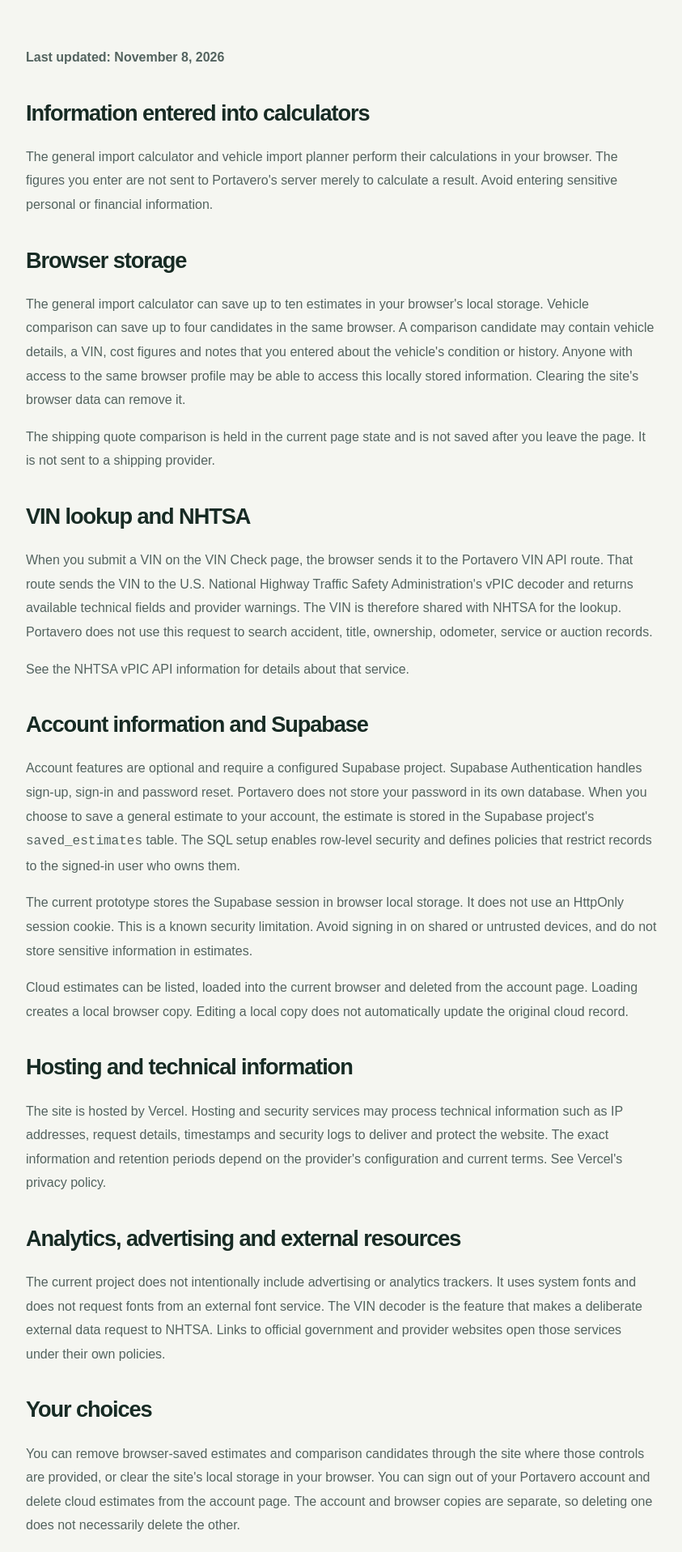
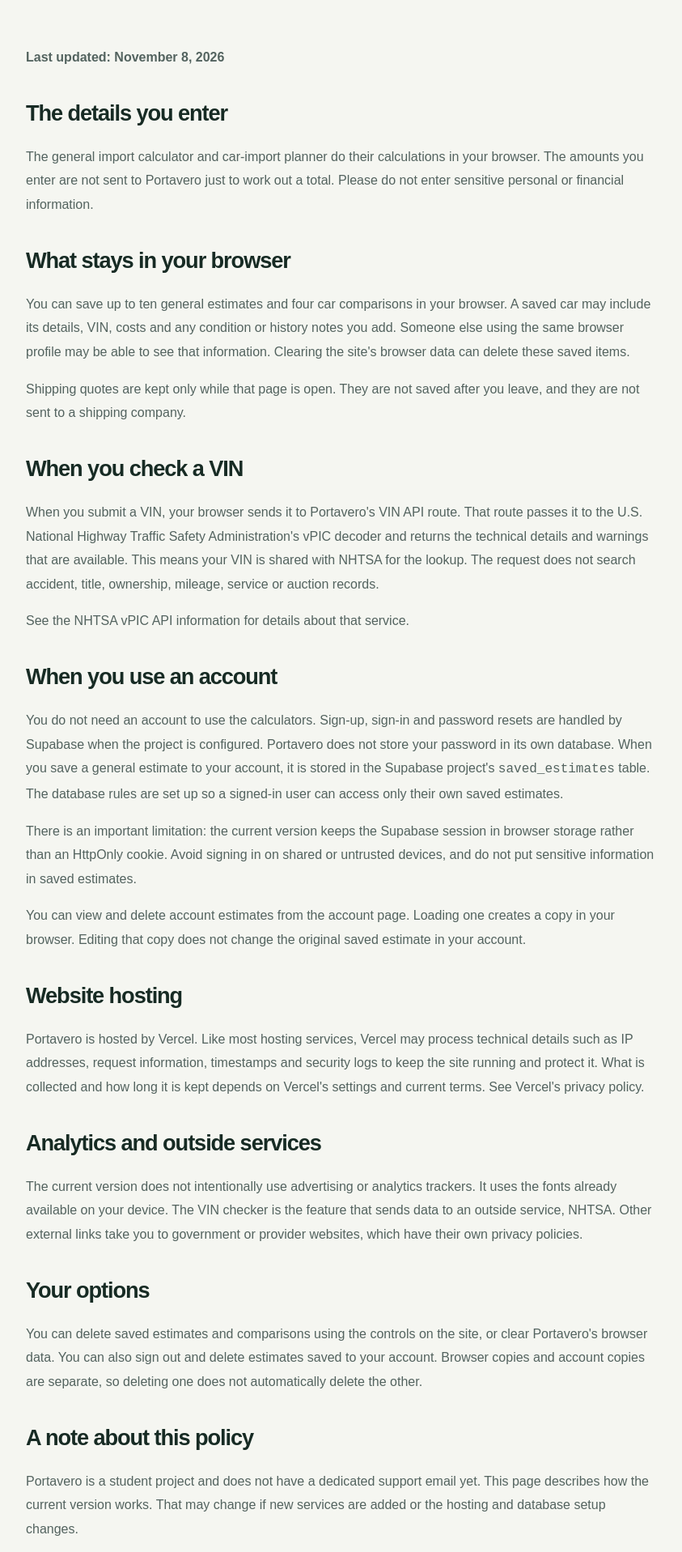
Before and after one commit to GIORGIO2032Q4E/portavero, a Next.js app: page /privacy-policy in a window 1280 px wide. Shown: the part 420-2337 px from the top of the page at 81% size, without its empty margins (218-1061 px from the left). Built offline with nearby package versions, Linux system fonts and the light colour scheme; no server answers.

Commit message:
Use plain language in page.tsx

```diff
--- a/src/app/privacy-policy/page.tsx
+++ b/src/app/privacy-policy/page.tsx
@@ -2,7 +2,7 @@ import type { Metadata } from "next";
 
 export const metadata: Metadata = {
   title: "Privacy policy",
-  description: "What the Portavero prototype stores in your browser and which external services are used."
+  description: "A plain-language guide to what Portavero saves, what leaves your browser and which outside services are involved."
 };
 
 export default function PrivacyPolicyPage() {
@@ -12,40 +12,40 @@ export default function PrivacyPolicyPage() {
         <div className="container">
           <span className="eyebrow">Project information</span>
           <h1>Privacy policy</h1>
-          <p>This page describes how the current Portavero prototype handles calculator entries, saved comparisons, VIN lookups and optional account data.</p>
+          <p>Here is what happens to the information you enter in Portavero, what stays in your browser and what is sent to another service.</p>
         </div>
       </section>
       <section className="section">
         <div className="container content-narrow prose">
           <p><strong>Last updated: November 8, 2026</strong></p>
 
-          <h2>Information entered into calculators</h2>
-          <p>The general import calculator and vehicle import planner perform their calculations in your browser. The figures you enter are not sent to Portavero's server merely to calculate a result. Avoid entering sensitive personal or financial information.</p>
+          <h2>The details you enter</h2>
+          <p>The general import calculator and car-import planner do their calculations in your browser. The amounts you enter are not sent to Portavero just to work out a total. Please do not enter sensitive personal or financial information.</p>
 
-          <h2>Browser storage</h2>
-          <p>The general import calculator can save up to ten estimates in your browser's local storage. Vehicle comparison can save up to four candidates in the same browser. A comparison candidate may contain vehicle details, a VIN, cost figures and notes that you entered about the vehicle's condition or history. Anyone with access to the same browser profile may be able to access this locally stored information. Clearing the site's browser data can remove it.</p>
-          <p>The shipping quote comparison is held in the current page state and is not saved after you leave the page. It is not sent to a shipping provider.</p>
+          <h2>What stays in your browser</h2>
+          <p>You can save up to ten general estimates and four car comparisons in your browser. A saved car may include its details, VIN, costs and any condition or history notes you add. Someone else using the same browser profile may be able to see that information. Clearing the site's browser data can delete these saved items.</p>
+          <p>Shipping quotes are kept only while that page is open. They are not saved after you leave, and they are not sent to a shipping company.</p>
 
-          <h2>VIN lookup and NHTSA</h2>
-          <p>When you submit a VIN on the VIN Check page, the browser sends it to the Portavero VIN API route. That route sends the VIN to the U.S. National Highway Traffic Safety Administration's vPIC decoder and returns available technical fields and provider warnings. The VIN is therefore shared with NHTSA for the lookup. Portavero does not use this request to search accident, title, ownership, odometer, service or auction records.</p>
+          <h2>When you check a VIN</h2>
+          <p>When you submit a VIN, your browser sends it to Portavero's VIN API route. That route passes it to the U.S. National Highway Traffic Safety Administration's vPIC decoder and returns the technical details and warnings that are available. This means your VIN is shared with NHTSA for the lookup. The request does not search accident, title, ownership, mileage, service or auction records.</p>
           <p>See the <a href="https://vpic.nhtsa.dot.gov/api/" target="_blank" rel="noreferrer">NHTSA vPIC API information</a> for details about that service.</p>
 
-          <h2>Account information and Supabase</h2>
-          <p>Account features are optional and require a configured Supabase project. Supabase Authentication handles sign-up, sign-in and password reset. Portavero does not store your password in its own database. When you choose to save a general estimate to your account, the estimate is stored in the Supabase project's <code>saved_estimates</code> table. The SQL setup enables row-level security and defines policies that restrict records to the signed-in user who owns them.</p>
-          <p>The current prototype stores the Supabase session in browser local storage. It does not use an HttpOnly session cookie. This is a known security limitation. Avoid signing in on shared or untrusted devices, and do not store sensitive information in estimates.</p>
-          <p>Cloud estimates can be listed, loaded into the current browser and deleted from the account page. Loading creates a local browser copy. Editing a local copy does not automatically update the original cloud record.</p>
+          <h2>When you use an account</h2>
+          <p>You do not need an account to use the calculators. Sign-up, sign-in and password resets are handled by Supabase when the project is configured. Portavero does not store your password in its own database. When you save a general estimate to your account, it is stored in the Supabase project's <code>saved_estimates</code> table. The database rules are set up so a signed-in user can access only their own saved estimates.</p>
+          <p>There is an important limitation: the current version keeps the Supabase session in browser storage rather than an HttpOnly cookie. Avoid signing in on shared or untrusted devices, and do not put sensitive information in saved estimates.</p>
+          <p>You can view and delete account estimates from the account page. Loading one creates a copy in your browser. Editing that copy does not change the original saved estimate in your account.</p>
 
-          <h2>Hosting and technical information</h2>
-          <p>The site is hosted by Vercel. Hosting and security services may process technical information such as IP addresses, request details, timestamps and security logs to deliver and protect the website. The exact information and retention periods depend on the provider's configuration and current terms. See <a href="https://vercel.com/legal/privacy-policy" target="_blank" rel="noreferrer">Vercel's privacy policy</a>.</p>
+          <h2>Website hosting</h2>
+          <p>Portavero is hosted by Vercel. Like most hosting services, Vercel may process technical details such as IP addresses, request information, timestamps and security logs to keep the site running and protect it. What is collected and how long it is kept depends on Vercel's settings and current terms. See <a href="https://vercel.com/legal/privacy-policy" target="_blank" rel="noreferrer">Vercel's privacy policy</a>.</p>
 
-          <h2>Analytics, advertising and external resources</h2>
-          <p>The current project does not intentionally include advertising or analytics trackers. It uses system fonts and does not request fonts from an external font service. The VIN decoder is the feature that makes a deliberate external data request to NHTSA. Links to official government and provider websites open those services under their own policies.</p>
+          <h2>Analytics and outside services</h2>
+          <p>The current version does not intentionally use advertising or analytics trackers. It uses the fonts already available on your device. The VIN checker is the feature that sends data to an outside service, NHTSA. Other external links take you to government or provider websites, which have their own privacy policies.</p>
 
-          <h2>Your choices</h2>
-          <p>You can remove browser-saved estimates and comparison candidates through the site where those controls are provided, or clear the site's local storage in your browser. You can sign out of your Portavero account and delete cloud estimates from the account page. The account and browser copies are separate, so deleting one does not necessarily delete the other.</p>
+          <h2>Your options</h2>
+          <p>You can delete saved estimates and comparisons using the controls on the site, or clear Portavero's browser data. You can also sign out and delete estimates saved to your account. Browser copies and account copies are separate, so deleting one does not automatically delete the other.</p>
 
-          <h2>Contact and scope</h2>
-          <p>This is a student-developed project prototype and does not currently have a dedicated support email address. This page describes the data handling implemented in the current version; future integrations or changes to the hosting and database configuration may change it.</p>
+          <h2>A note about this policy</h2>
+          <p>Portavero is a student project and does not have a dedicated support email yet. This page describes how the current version works. That may change if new services are added or the hosting and database setup changes.</p>
           <div className="notice">Portavero is not designed for sensitive personal information and this page is not a claim of legal compliance for a commercial service. Review the deployed configuration, third-party provider terms and applicable privacy requirements before using the project commercially.</div>
         </div>
       </section>
```
